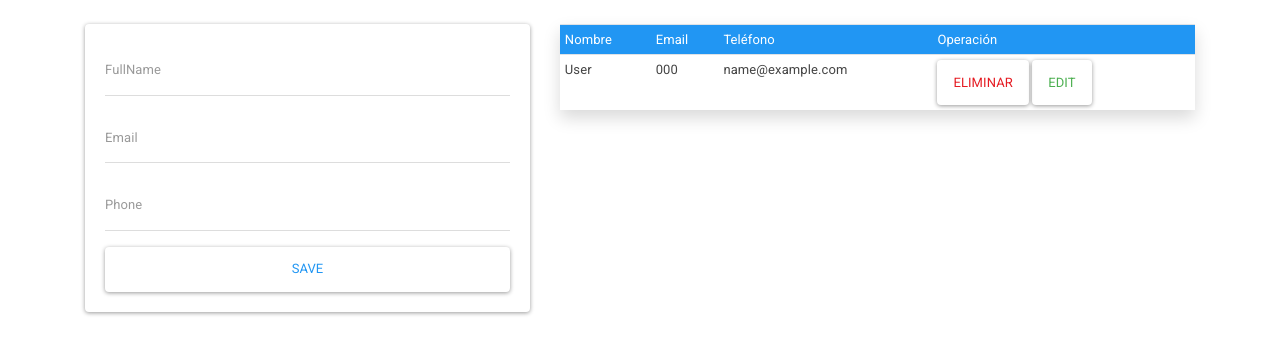
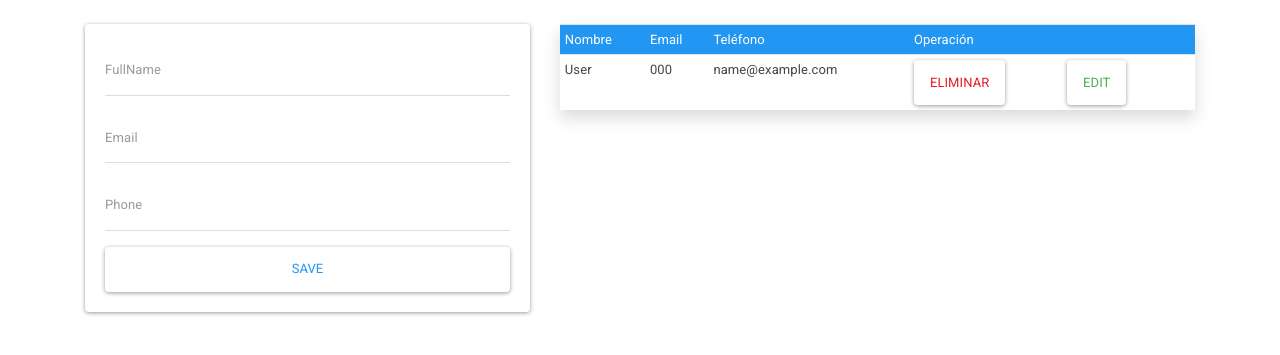
Before and after one commit to uriel200201/crud-con-python, a Flask app: page / in a window 1280 px wide. Shown: the top 355 px of the page. Run offline with Flask 2, Linux system fonts and the light colour scheme; tables that the repository leaves empty or names only in its code hold one stand-in row (values such as "Sample post"); data that the repository does not hold is empty; some libraries are stand-ins or nearby versions.

Commit message:
0.0.3 Redimencion de botones

```diff
--- a/templates/index.html
+++ b/templates/index.html
@@ -64,11 +64,17 @@
                     <td>{{contact.2}}</td>
                     <td>{{contact.3}}</td>
                     <td>
-                        <!-- Button trigger modal -->
-                        <button type="button" class="btn btn-outline-danger" data-toggle="modal" data-target="#confirmacion">
-                            Eliminar
-                        </button>
-                        <a href="/edit/{{contact.0}}" class="btn btn-outline-success">edit</a>
+                        <div class="row">
+                            <!-- Button trigger modal -->
+                            <div class="col-6">
+                                <button type="button" class="btn btn-outline-danger" data-toggle="modal" data-target="#confirmacion">
+                                    Eliminar
+                                </button>
+                            </div>
+                            <div class="col-6">
+                                <a href="/edit/{{contact.0}}" class="btn btn-outline-success">edit</a>
+                            </div>
+                        </div>
                     </td>
                 </tr>
                 <!-- Modal -->
```
